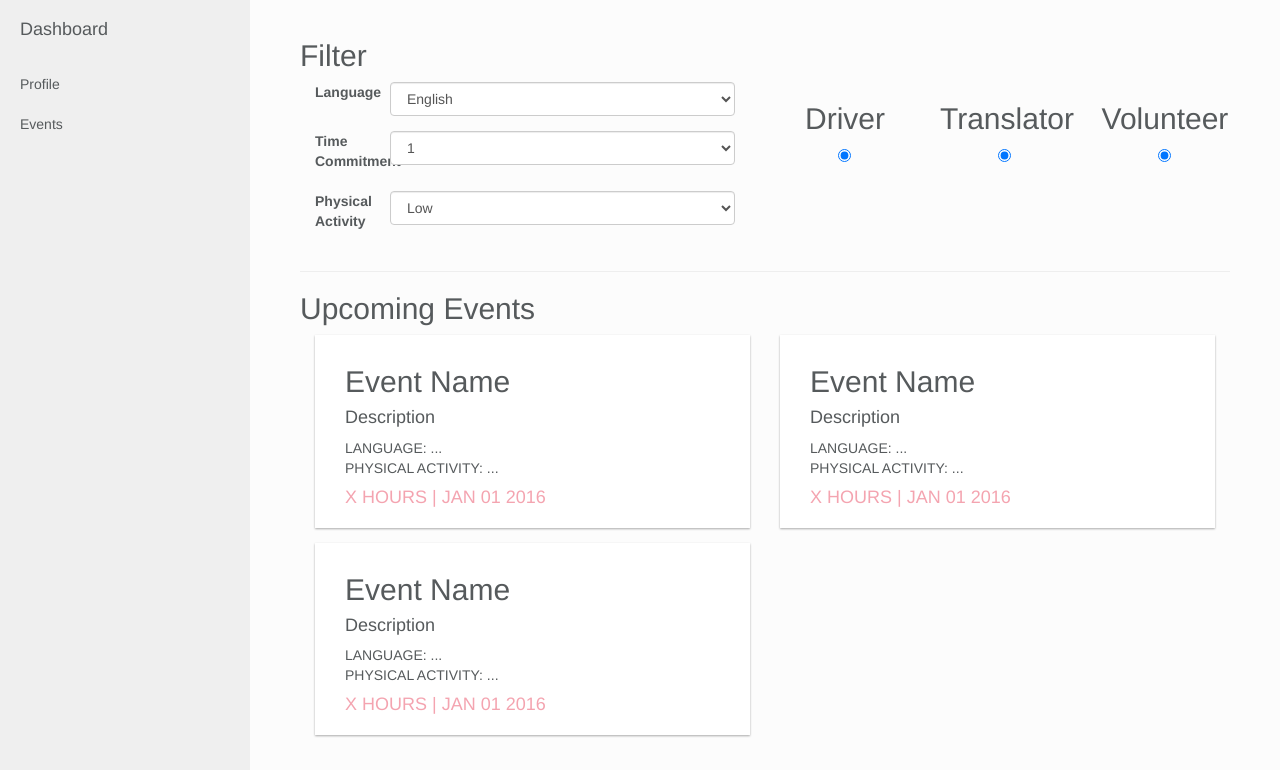
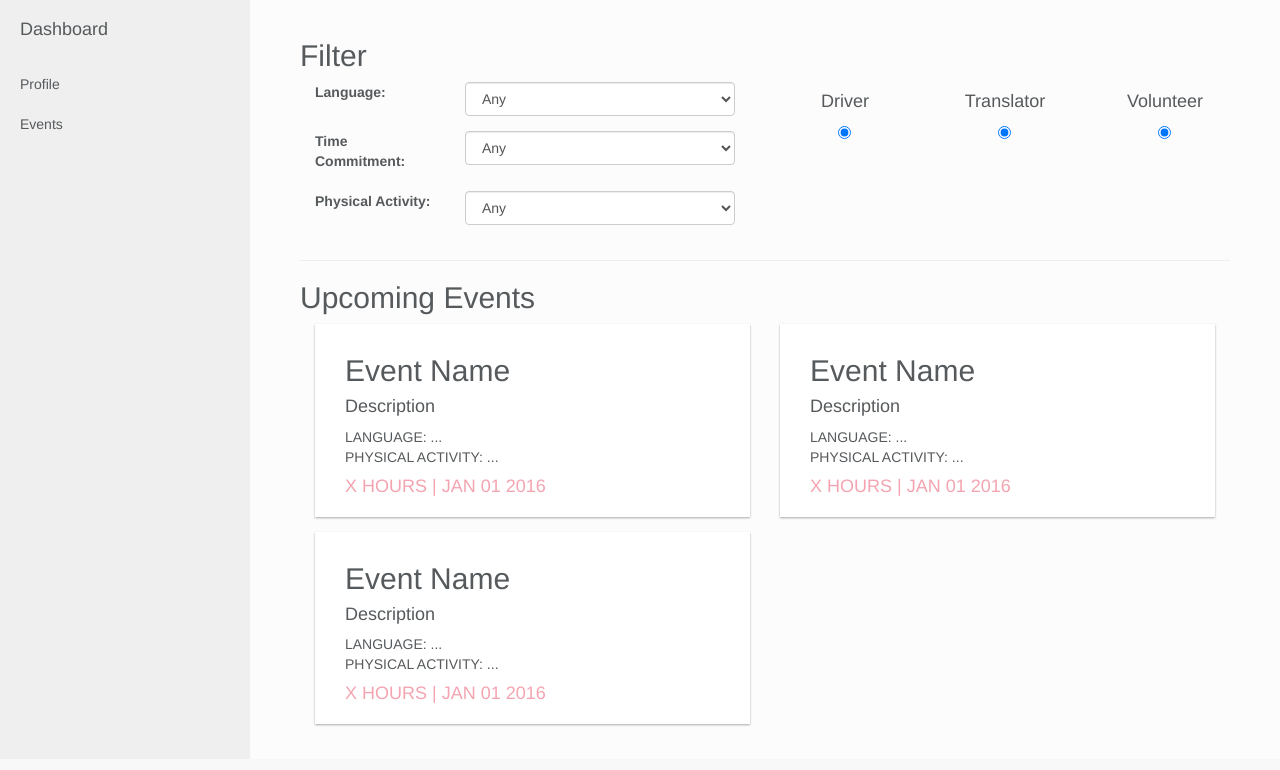
Before and after one commit to sup/fill, a Flask app: page /events in a window 1280 px wide. Shown: the part 51-821 px from the top of the page. After the commit the page ends 777 px from the top, so only its background shows below. Run offline with Flask 2, Linux system fonts and the light colour scheme; some libraries are stand-ins or nearby versions.

Commit message:
change col settings for find event filters

```diff
--- a/fill-app/templates/feed.html
+++ b/fill-app/templates/feed.html
@@ -5,10 +5,11 @@
     <!-- LEFT SIDE FILTER FORM -->
     <div class="col-xs-12 col-sm-12 col-md-6 col-lg-6">
       <div class="row">
-        <div class="col-lg-12 form-group">
-          <label for="input" class="col-sm-2 control-label">Language</label>
-          <div class="col-sm-10">
+        <div class="col-xs-12 col-sm-12 col-md-12 col-lg-12 form-group">
+          <label for="input" class="col-xs-4 col-sm-4 col-md-4 col-lg-4 control-label">Language: </label>
+          <div class="col-xs-8 col-sm-8 col-md-8 col-lg-8">
             <select name="" id="language" class="form-control">
+              <option value="">Any</option>
               <option value="">English</option>
               <option value="">Spanish</option>
               <option value="">Chinese</option>
@@ -18,10 +19,11 @@
         </div>
       </div>
       <div class="row">
-        <div class="col-lg-12 form-group">
-          <label for="input" class="col-sm-2 control-label">Time Commitment</label>
-          <div class="col-sm-10">
+        <div class="col-xs-12 col-sm-12 col-md-12 col-lg-12 form-group">
+          <label for="input" class="col-xs-4 col-sm-4 col-md-4 col-lg-4 control-label">Time Commitment: </label>
+          <div class="col-xs-8 col-sm-8 col-md-8 col-lg-8">
             <select name="" id="time_commitment" class="form-control">
+              <option value="">Any</option>
               <option value="1">1</option>
               <option value="2">2</option>
               <option value="3">3</option>
@@ -33,10 +35,11 @@
         </div>
       </div>
       <div class="row">
-        <div class="col-lg-12 form-group">
-          <label for="input" class="col-sm-2 control-label">Physical Activity</label>
-          <div class="col-sm-10">
+        <div class="col-xs-12 col-sm-12 col-md-12 col-lg-12 form-group">
+          <label for="input" class="col-xs-4 col-sm-4 col-md-4 col-lg-4 control-label">Physical Activity: </label>
+          <div class="col-xs-8 col-sm-8 col-md-8 col-lg-8">
             <select name="" id="phyiscal_a" class="form-control">
+              <option value="">Any</option>
               <option value="">Low</option>
               <option value="">Medium</option>
               <option value="">High</option>
@@ -48,21 +51,21 @@
     <!-- RIGHT SIDE FILTER FORM -->
     <div class="col-xs-12 col-sm-12 col-md-6 col-lg-6">
       <div class="row">
-        <div class="col-lg-4 form-group">
+        <div class="col-xs-12 col-sm-4 col-md-4 col-lg-4 form-group">
           <div class="text-center">
-            <h2>Driver</h2>
+            <h4>Driver</h4>
             <input type="radio" name="driver" id="driver" value="1" checked="checked">
           </div>
         </div>
-        <div class="col-lg-4 form-group">
+        <div class="col-xs-12 col-sm-4 col-md-4 col-lg-4 form-group">
           <div class="text-center">
-            <h2>Translator</h2>
+            <h4>Translator</h4>
             <input type="radio" name="translator" id="translator" value="1" checked="checked">
           </div>
         </div>
-        <div class="col-lg-4 form-group">
+        <div class="col-xs-12 col-sm-4 col-md-4 col-lg-4 form-group">
           <div class="text-center">
-            <h2>Volunteer</h2>
+            <h4>Volunteer</h4>
             <input type="radio" name="volunteer" id="Volunteer" value="1" checked="checked">
           </div>
         </div>
```
